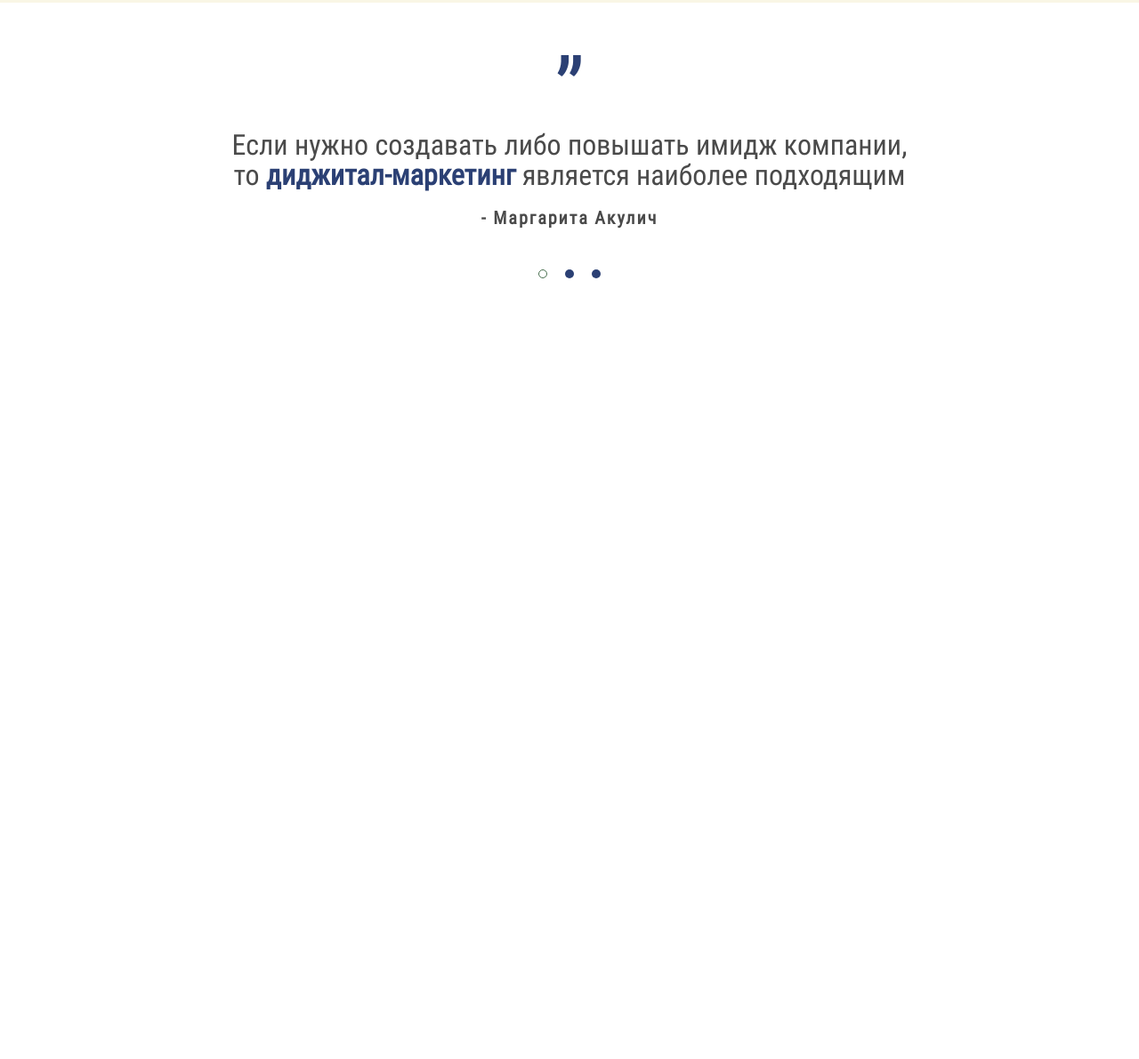
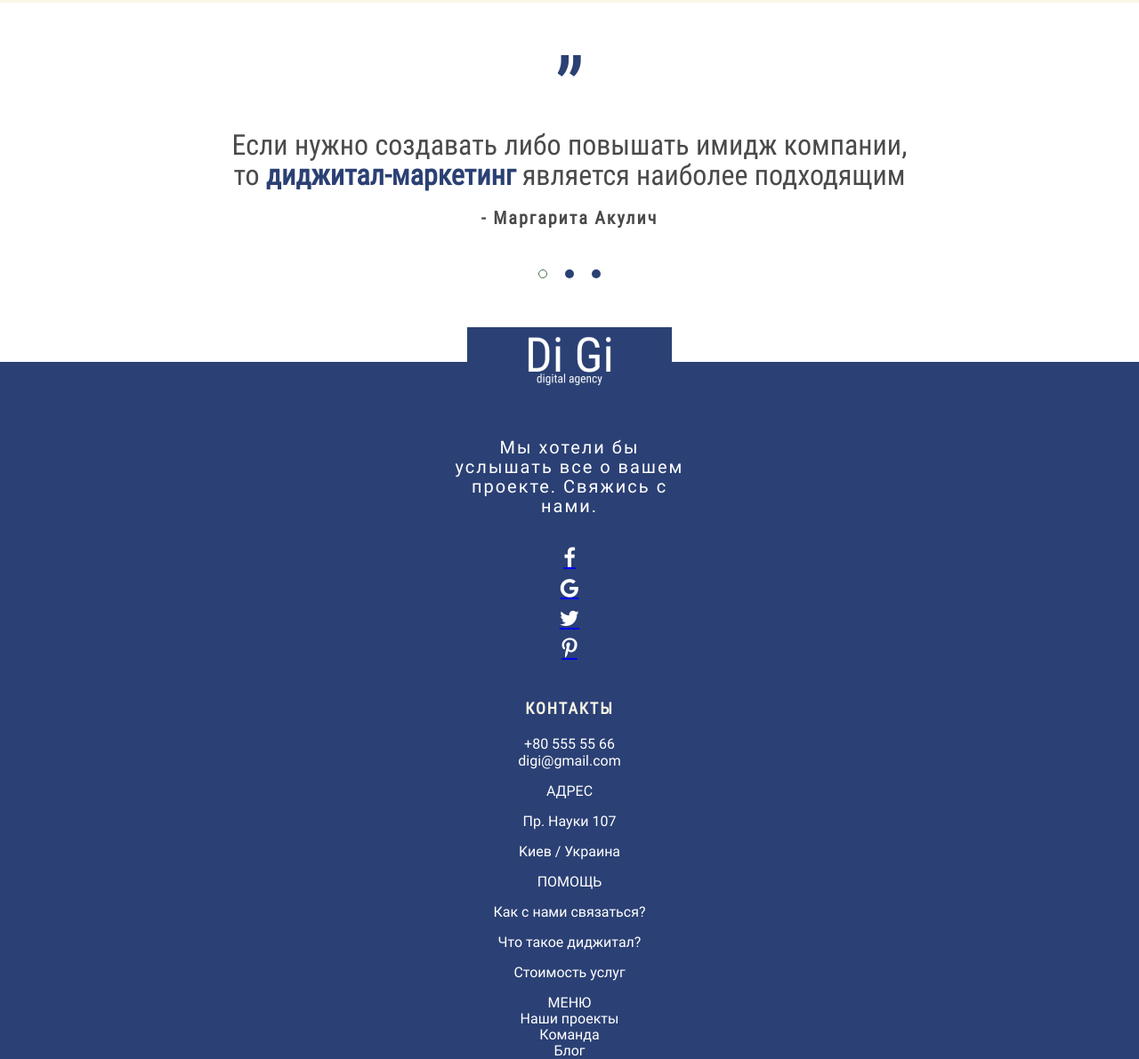
Before and after one commit to ellavrubel/mobile_first, a website: page app/index.html in a window 1280 px wide. Shown: the part 5279-6470 px from the top of the page at 89% size. Before the commit the page ends 5686 px from the top, so only its background shows below. Drawn offline with nearby package versions, Linux system fonts and the light colour scheme.

Commit message:
footer in prog style

```diff
--- a/app/index.html
+++ b/app/index.html
@@ -7,6 +7,7 @@
     <meta http-equiv="X-UA-Compatible" content="IE=edge">
 
     <title>Mobile-First</title>
+    <link href="https://stackpath.bootstrapcdn.com/font-awesome/4.7.0/css/font-awesome.min.css" rel="stylesheet">
     <link rel="stylesheet" href="css/style.min.css">
     <link rel="stylesheet" href="css/libs.min.css">
     <link rel="stylesheet" href="css/media.min.css">
@@ -362,6 +363,71 @@
     </div>
 </section>
 
+<footer class="footer">
+    <div class="footer__logo">
+        <img src="img/logo.png" alt="">
+    </div>
+    <div class="footer__text">
+        Мы хотели бы услышать все о вашем проекте.
+        Свяжись с нами.
+    </div>
+    <div class="footer__social">
+        <a href="#"><i class="fa fa-facebook-f"></i></a>
+        <a href="#"><i class="fa fa-google"></i></a>
+        <a href="#"><i class="fa fa-twitter"></i></a>
+        <a href="#"><i class="fa fa-pinterest-p"></i></a>
+    </div>
+    <div class="footer__contacts">
+        <div class="footer__contacts-title">
+            КОНТАКТЫ
+        </div>
+        <p class="footer__phone">
+            <a href="+80 555 55 66">+80 555 55 66 </a>
+        </p>
+        <p class="footer__email">digi@gmail.com</p>
+    </div>
+    <div class="footer__address">
+        <p class="footer__address-title">
+            АДРЕС
+        </p>
+        <p class="address">
+            Пр. Науки 107
+        </p>
+        <p class="address">
+            Kиев / Украина
+        </p>
+    </div>
+    <div class="footer__help">
+        <p class="footer__help-title">
+            ПОМОЩЬ
+        </p>
+        <p class="help">
+            Как с нами связаться?
+        </p>
+        <p class="help">
+           Что такое диджитал?
+        </p>
+        <p class="help">
+            Стоимость услуг
+        </p>
+    </div>
+    <div class="footer__menu">
+        <div class="footer__menu-title">
+            МЕНЮ
+        </div>
+        <a class="footer__menu-item footer__menu-item1">
+            Наши проекты
+        </a>
+        <a class="footer__menu-item footer__menu-item2">
+            Команда
+        </a>
+        <a class="footer__menu-item footer__menu-item3">
+           Блог
+        </a>
+    </div>
+
+</footer>
+
 
 
 
--- a/app/scss/style.scss
+++ b/app/scss/style.scss
@@ -527,6 +527,77 @@ body{
   }
 }
 
+// section footer
+
+.footer {
+  background-color: $accent;
+  color: #FFFFFF;
+  text-align: center;
+  @extend %roboto-400;
+  position: relative;
+
+  a, i {
+    display: block;
+  }
+
+  &__logo {
+    width: 230px;
+    margin: 0 auto;
+    position: absolute;
+    top: -5%;
+    right: 0;
+    left: 0;
+    background-color: $accent;
+
+    img {
+      margin: 0 auto;
+    }
+  }
+
+  &__text {
+    padding: 85px 0 40px;
+    font-size: 20px;
+    line-height: 22px;
+    letter-spacing: 2px;
+    width: 274px;
+    margin: 0 auto;
+  }
+
+  &__social {
+    i {
+      color: #FFFFFF;
+      font-size: 24px;
+      line-height: 14px;
+      margin-bottom: 20px;
+    }
+  }
+  &__contacts {
+    p{
+      margin: 0;
+    }
+    &-title {
+      @extend %robotoCondenced-400;
+      font-weight: bold;
+      font-size: 18px;
+      line-height: 21px;
+      letter-spacing: 2px;
+      color: #F9F6E5;
+     padding: 30px 0 20px;
+    }
+  }
+  &__phone{
+    a{
+      text-decoration: none;
+      color: #FFFFFF;
+      font-size: 16px;
+      line-height: 20px;
+    }
+  }
+
+
+}
+
+
 
 
 
```
Also changed, not shown: app/css/style.min.css.
